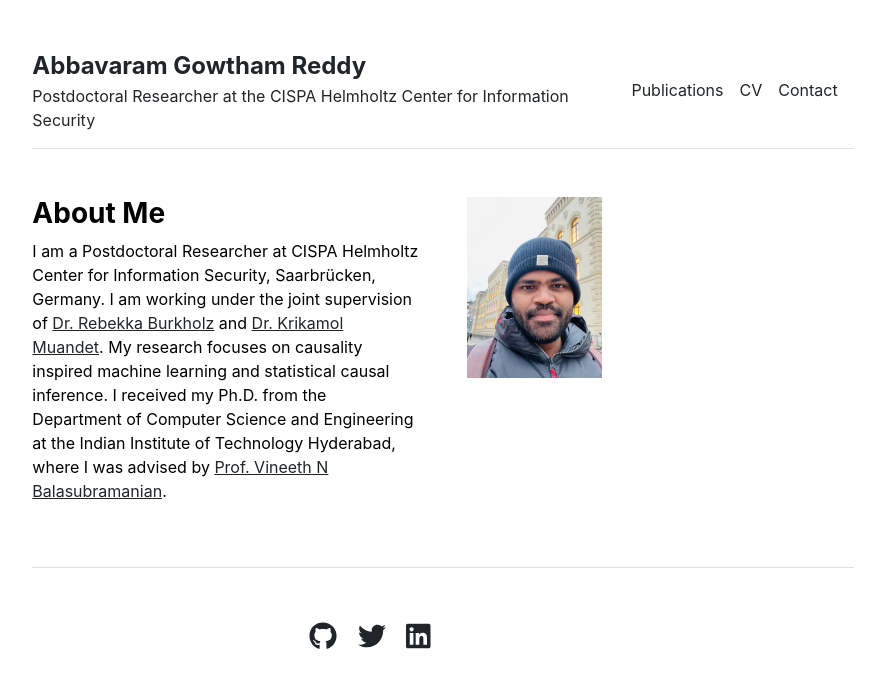
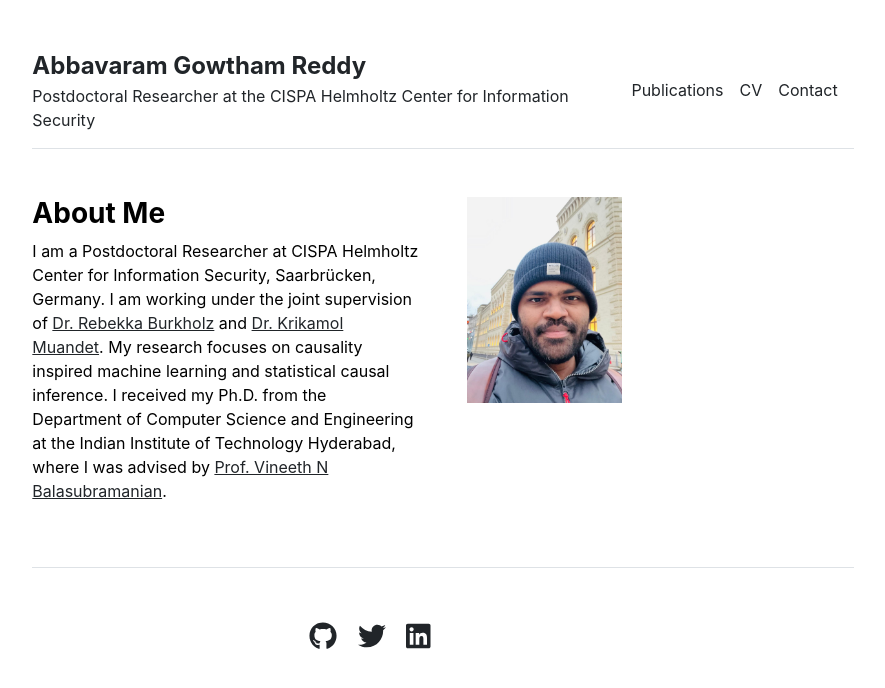
Before and after one commit to gautam0707/gautam0707.github.io, a Jekyll site: the page built from index.md, in a window 1280 px wide. Shown: the top 688 px of the page, without its empty margins (197-1082 px from the left). Built offline with Jekyll 4.4.1, drawn with Linux system fonts in a browser that asks for light colours; a style sheet for code colours, icons or effects is not loaded.

Commit message:
Update home.html

```diff
--- a/_layouts/home.html
+++ b/_layouts/home.html
@@ -8,7 +8,7 @@
     {{ content }}
   </div>
   <div class="col-md-6">
-    <img src="{{ site.github.url }}/assets/img/dp1.jpeg" alt="Home" width="35%">
+    <img src="{{ site.github.url }}/assets/img/dp1.jpeg" alt="Home" width="40%">
   </div>
 </div>
 
```
